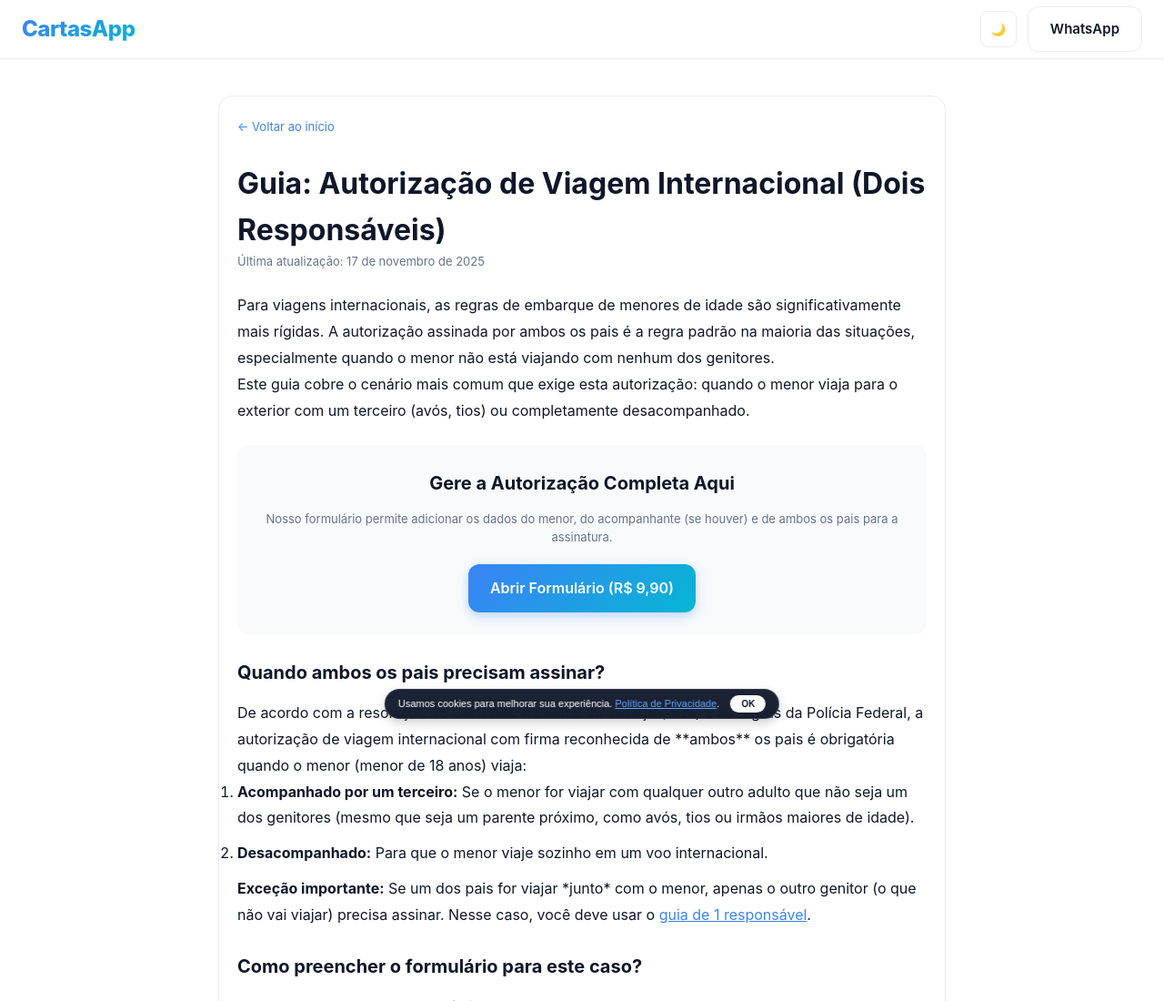
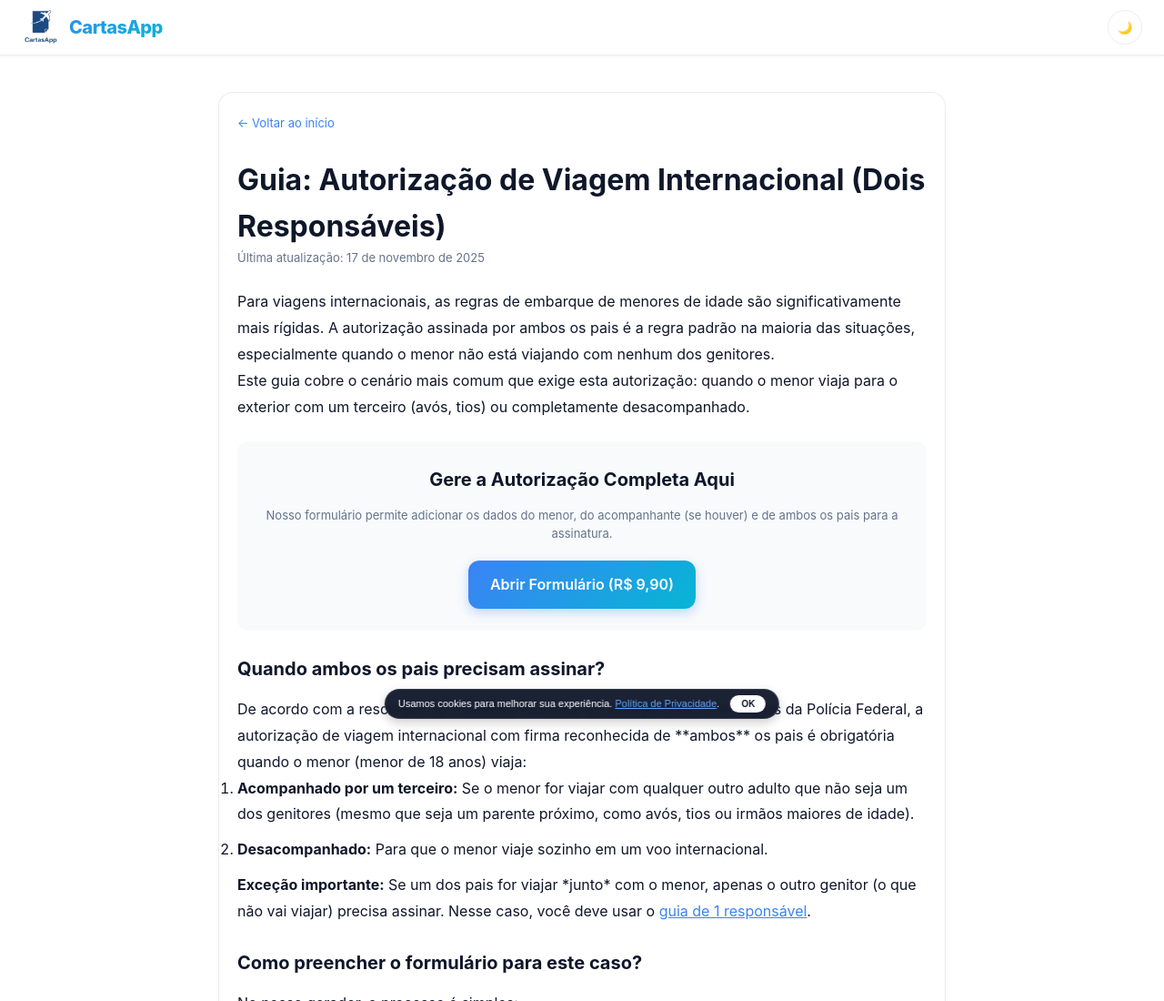
Before and after one commit to diegoorosa/cartas-app, a website: page public/menor-internacional-dois-responsaveis.html in a window 1280 px wide. Shown: the top 1100 px of the page at 91% size. Drawn offline with Linux system fonts and the light colour scheme.

Commit message:
Enhance navbar with new styles and logo

```diff
--- a/public/menor-internacional-dois-responsaveis.html
+++ b/public/menor-internacional-dois-responsaveis.html
@@ -3,8 +3,10 @@
 
 <head>
   <meta charset="utf-8" />
-
   <title>Guia: Autorização Internacional para Menor (Dois Responsáveis) | CartasApp</title>
+  <link rel="shortcut icon" href="/favicon.ico" />
+  <link rel="icon" type="image/png" href="/logo.png" />
+  <link rel="apple-touch-icon" href="/logo.png" />
   <meta name="description"
     content="Saiba quando é necessária a autorização de viagem internacional para menor assinada por ambos os pais (ex: viajando com avós). Gere o PDF/DOC." />
   <meta name="viewport" content="width=device-width,initial-scale=1" />
@@ -29,17 +31,19 @@
 </head>
 
 <body>
-  <nav class="navbar">
+  <nav class="navbar" style="box-shadow: 0 1px 3px rgba(0,0,0,0.05);">
         <div class="container">
-      <div class="navbar-content">
-        <a href="/" class="logo">CartasApp</a>
+            <div class="navbar-content" style="display: flex; justify-content: space-between; align-items: center; height: 60px;">
+
+                <a href="/" class="logo" style="display: flex; align-items: center; gap: 10px; text-decoration: none;">
+                    <img src="/logo.png" alt="CartasApp" style="height: 42px; width: auto;">
+                    <span style="font-weight: 800; font-size: 20px; color: var(--text-primary); letter-spacing: -0.5px;">CartasApp</span>
+                </a>
                 <div class="nav-actions">
-          <button class="btn-theme" onclick="toggleTheme()" aria-label="Alternar tema">
+                    <button class="btn-theme" onclick="toggleTheme()" aria-label="Alternar tema"
+                        style="background: transparent; border: 1px solid var(--border); color: var(--text-primary); width: 38px; height: 38px; border-radius: 50%; display: flex; align-items: center; justify-content: center; cursor: pointer; transition: all 0.2s;">
                         🌙
                     </button>
-          <a href="https://wa.me/5547988616874" class="btn btn-secondary btn-sm" target="_blank">
-            WhatsApp
-          </a>
                 </div>
             </div>
         </div>
```
Lines whose indentation alone changed are shown as unchanged.
